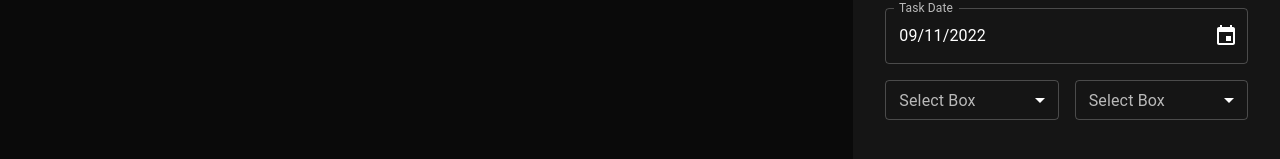
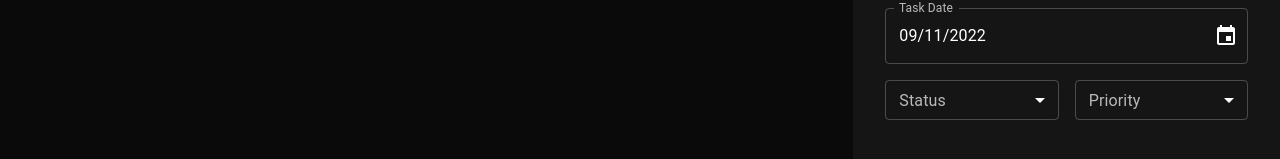
Before and after one commit to tprazniewski/TaskApp, a React (Create React App) app in the folder client/: page / in a window 1280 px wide. Shown: the part 535-694 px from the top of the page. Built offline with nearby package versions, Linux system fonts and the light colour scheme.

Commit message:
Create Priority and Status enums and make SelectField dynamic

```diff
--- a/client/src/components/createTaskForm/createTaskForm.tsx
+++ b/client/src/components/createTaskForm/createTaskForm.tsx
@@ -4,6 +4,8 @@
 import { DescriptionField } from "./description/DescriptionField";
 import { DataField } from "./date/DateField";
 import { SelectField } from "./select/Select.Field";
+import { Status } from "./enums/Status";
+import { Priority } from "./enums/Priority";
 export const CreateTaskForm: FC = (): ReactElement => {
   return (
     <Box
@@ -22,8 +24,36 @@
         <DescriptionField />
         <DataField />
         <Stack sx={{ width: "100%" }} direction="row" spacing={2}>
-          <SelectField />
-          <SelectField />
+          <SelectField
+            label="Status"
+            name="status"
+            items={[
+              { value: Status.todo, label: Status.todo.toLocaleUpperCase() },
+              {
+                value: Status.completed,
+                label: Status.completed.toLocaleUpperCase(),
+              },
+              {
+                value: Status.inProgress,
+                label: Status.inProgress.toLocaleUpperCase(),
+              },
+            ]}
+          />
+          <SelectField
+            label="Priority"
+            name="priority"
+            items={[
+              { value: Priority.low, label: Priority.low.toLocaleUpperCase() },
+              {
+                value: Priority.normal,
+                label: Priority.normal.toLocaleUpperCase(),
+              },
+              {
+                value: Priority.high,
+                label: Priority.high.toLocaleUpperCase(),
+              },
+            ]}
+          />
         </Stack>
       </Stack>
       {/* title */}
--- /dev/null
+++ b/client/src/components/createTaskForm/enums/Priority.ts
@@ -0,0 +1,5 @@
+export enum Priority {
+  high = "high",
+  normal = "normal",
+  low = "low",
+}
--- /dev/null
+++ b/client/src/components/createTaskForm/enums/Status.ts
@@ -0,0 +1,5 @@
+export enum Status {
+  todo = "Todo",
+  inProgress = "InProgress",
+  completed = "Completed",
+}
--- a/client/src/components/createTaskForm/select/Select.Field.tsx
+++ b/client/src/components/createTaskForm/select/Select.Field.tsx
@@ -8,6 +8,7 @@
 } from "@mui/material";
 
 import { ISelect } from "../interfaces/ISelect";
+import PropTypes from "prop-types";
 
 export const SelectField: FC<ISelect> = (props): ReactElement => {
   const {
@@ -44,3 +45,16 @@
     </FormControl>
   );
 };
+
+SelectField.propTypes = {
+  onChange: PropTypes.func,
+  label: PropTypes.string,
+  name: PropTypes.string,
+  disabled: PropTypes.bool,
+  items: PropTypes.arrayOf(
+    PropTypes.shape({
+      value: PropTypes.string.isRequired,
+      label: PropTypes.string.isRequired,
+    }).isRequired
+  ),
+};
```
